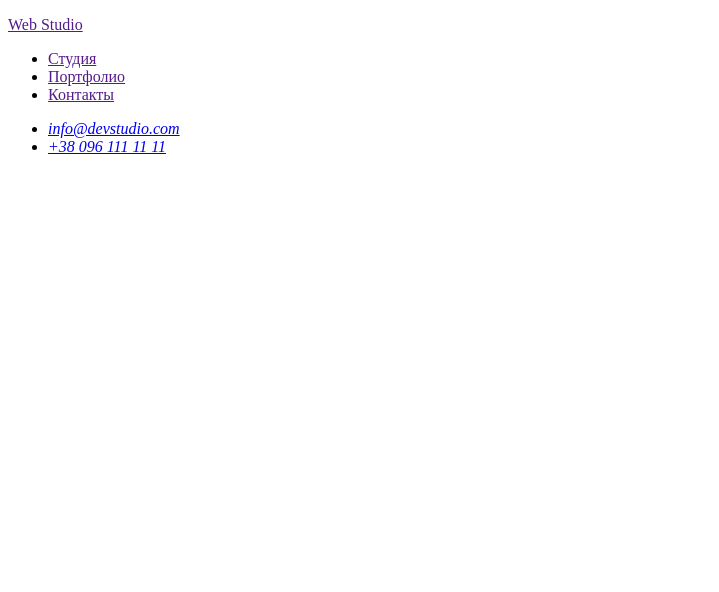
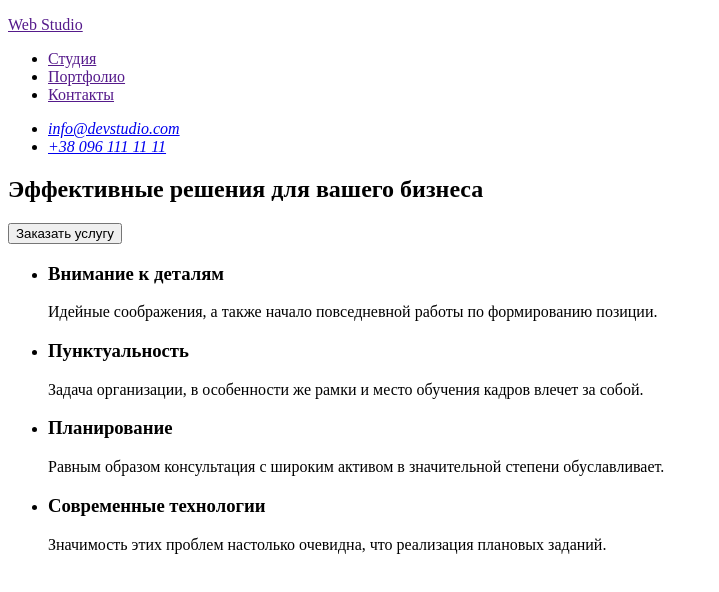
Before and after one commit to OleksiiMaistriuk/goit-markup-hw-01, a plain HTML site: page index.html in a window 1280 px wide. Shown: the whole page, without its empty margins (0-719 px from the left). Drawn offline with Linux system fonts and the light colour scheme.

Commit message:
сверстал херо и наши качества

```diff
--- a/index.html
+++ b/index.html
@@ -23,7 +23,47 @@
       </nav>
     </header>
 
-    <main></main>
+    <main>
+      <!-- hero -->
+      <section>
+        <h1>Эффективные решения для вашего бизнеса</h1>
+        <button>Заказать услугу</button>
+      </section>
+      <!-- наши начества -->
+      <section>
+        <h2 hidden>наши начества</h2>
+        <ul>
+          <li>
+            <h3>Внимание к деталям</h3>
+            <p>
+              Идейные соображения, а также начало повседневной работы по
+              формированию позиции.
+            </p>
+          </li>
+          <li>
+            <h3>Пунктуальность</h3>
+            <p>
+              Задача организации, в особенности же рамки и место обучения кадров
+              влечет за собой.
+            </p>
+          </li>
+          <li>
+            <h3>Планирование</h3>
+            <p>
+              Равным образом консультация с широким активом в значительной
+              степени обуславливает.
+            </p>
+          </li>
+          <li>
+            <h3>Современные технологии</h3>
+            <p>
+              Значимость этих проблем настолько очевидна, что реализация
+              плановых заданий.
+            </p>
+          </li>
+        </ul>
+      </section>
+    </main>
 
     <footer></footer>
   </body>
```
